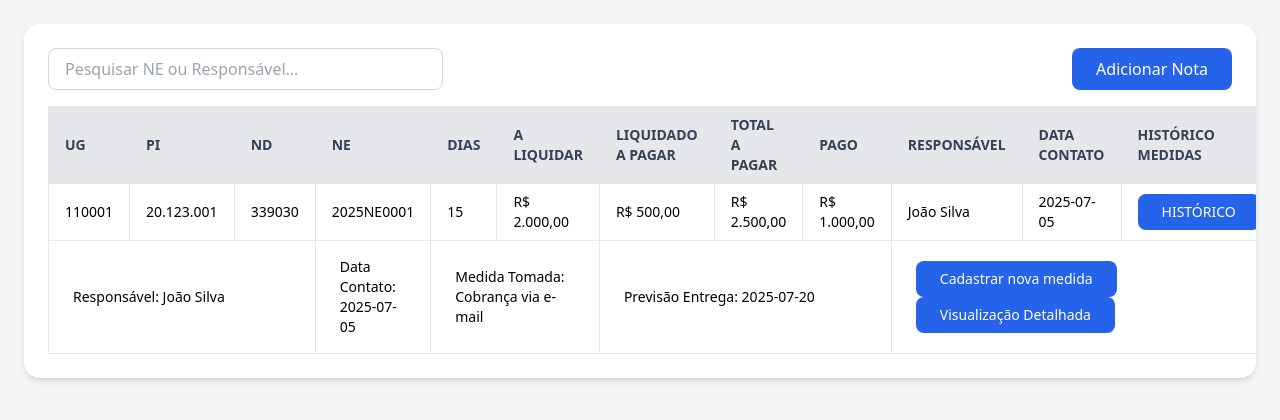
After one commit to astraeus917/NE_Control, a Django app: template ne_control/templates/ne_control/backup_list.html in a window 1280 px wide. The commit adds this page. Shown: the top 420 px of the page. Run offline with Django 5.2, Linux system fonts and the light colour scheme; the template is opened without the code that fills it, so the values that code supplies are empty; some libraries are stand-ins or nearby versions.

Commit message:
ne_list_and_import_complete

```diff
--- a/ne_control/templates/base.html
+++ b/ne_control/templates/base.html
@@ -1,4 +1,5 @@
 {% load static %}
+
 <!DOCTYPE html>
 <html lang="pt_BR">
 <head>
--- /dev/null
+++ b/ne_control/templates/ne_control/backup_list.html
@@ -0,0 +1,91 @@
+{% extends 'base.html' %}
+
+{% block title %}Controle de Notas de Empenho{% endblock %}
+
+{% block content %}
+
+<div class="max-w-full overflow-auto bg-white rounded-2xl shadow-md p-6">
+
+  <!-- Cabeçalho, Pesquisar e Adicionar Nota -->
+  <div class="mb-4 flex flex-col md:flex-row justify-between gap-4">
+    <input type="text" placeholder="Pesquisar NE ou Responsável..."
+      class="border border-gray-300 rounded-lg px-4 py-2 w-full md:w-1/3" />
+    <button class="bg-blue-600 text-white px-6 py-2 rounded-lg hover:bg-blue-700">
+      Adicionar Nota
+    </button>
+  </div>
+
+  <!-- Menu da lista das NEs -->
+  <table class="min-w-full text-sm text-left border border-gray-300">
+    <!-- Campos da lista. -->
+    <thead class="bg-gray-200 text-gray-700">
+      <tr>
+        <th class="px-4 py-2 border">UG</th>
+        <th class="px-4 py-2 border">PI</th>
+        <th class="px-4 py-2 border">ND</th>
+        <th class="px-4 py-2 border">NE</th>
+        <th class="px-4 py-2 border">DIAS</th>
+        <th class="px-4 py-2 border">A LIQUIDAR</th>
+        <th class="px-4 py-2 border">LIQUIDADO A PAGAR</th>
+        <th class="px-4 py-2 border">TOTAL A PAGAR</th>
+        <th class="px-4 py-2 border">PAGO</th>
+        <th class="px-4 py-2 border">RESPONSÁVEL</th>
+        <th class="px-4 py-2 border">DATA CONTATO</th>
+        <th class="px-4 py-2 border">HISTÓRICO MEDIDAS</th>
+      </tr>
+    </thead>
+
+    <!-- Informações da lista. -->
+    <tbody>
+      <tr class="hover:bg-gray-100">
+        <td class="px-4 py-2 border">110001</td>
+        <td class="px-4 py-2 border">20.123.001</td>
+        <td class="px-4 py-2 border">339030</td>
+        <td class="px-4 py-2 border">2025NE0001</td>
+        <td class="px-4 py-2 border">15</td>
+        <td class="px-4 py-2 border">R$ 2.000,00</td>
+        <td class="px-4 py-2 border">R$ 500,00</td>
+        <td class="px-4 py-2 border">R$ 2.500,00</td>
+        <td class="px-4 py-2 border">R$ 1.000,00</td>
+        <td class="px-4 py-2 border">João Silva</td>
+        <td class="px-4 py-2 border">2025-07-05</td>
+        <td class="px-4 py-2 border">
+          <button class="bg-blue-600 text-white px-6 py-2 rounded-lg hover:bg-blue-700" type="button">
+            HISTÓRICO
+          </button>
+        </td>
+      </tr>
+
+      <!-- Ao clicar em historico a ultima medida é mostrada com as seguintes informações -->
+      <!-- E sem seguida os botões de nova medida e detalhada -->
+      <tr class="hover:bg-gray-100">
+        <td colspan="3" class="px-6 py-4 border">
+          Responsável: João Silva
+        </td>
+        <td colspan="1" class="px-6 py-4 border">
+          Data Contato: 2025-07-05
+        </td>
+
+        <td colspan="2" class="px-6 py-4 border">
+          Medida Tomada: Cobrança via e-mail
+        </td>
+
+        <td colspan="3" class="px-6 py-4 border">
+          Previsão Entrega: 2025-07-20
+        </td>
+
+        <td colspan="3" class="px-6 py-4 border">
+          <button class="bg-blue-600 text-white px-6 py-2 rounded-lg hover:bg-blue-700" type="button">
+            Cadastrar nova medida</button><button class="bg-blue-600 text-white px-6 py-2 rounded-lg hover:bg-blue-700"
+            type="button">
+            Visualização Detalhada
+          </button>
+        </td>
+      </tr>
+
+      <!-- Outras linhas podem ser adicionadas aqui -->
+    </tbody>
+  </table>
+</div>
+
+{% endblock %}
```
Also changed, not shown: ne_control/models.py (+4 -4 lines), ne_control/templates/ne_control/list.html (+15 -45 lines), ne_control/templatetags/ne_filters.py (added, +11 -0 lines), ne_control/views.py (+30 -18 lines), db.sqlite3, ne_control/migrations/0003_alter_notene_options_alter_notene_data_contato.py (added), ne_control/migrations/0004_alter_notene_ug.py (added), ne_control/migrations/0005_alter_notene_pi.py (added), ne_control/migrations/0006_alter_notene_nd.py (added), ne_control/templatetags/__init__.py (added).
